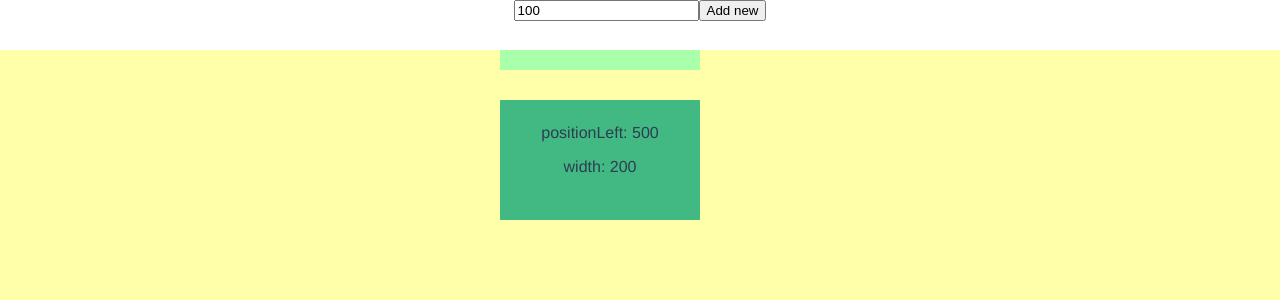
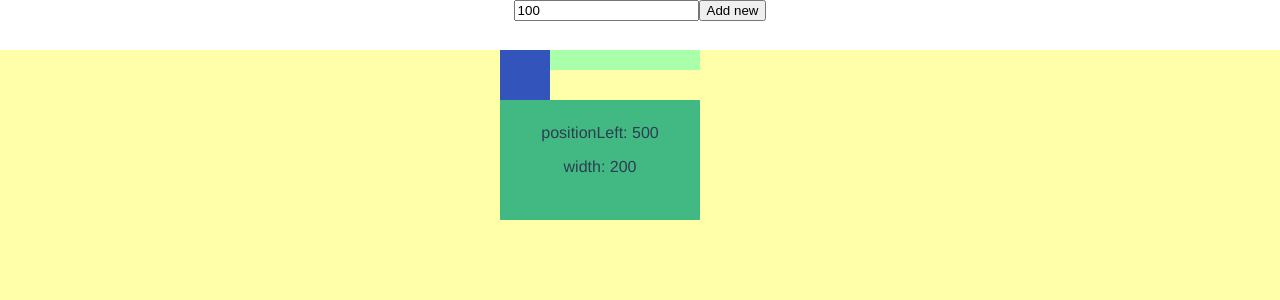
Before and after one commit to vbackeberg/lookattime, a Vue app: page / in a window 1280 px wide. Shown: the top 300 px of the page. Built offline with nearby package versions, Linux system fonts and the light colour scheme.

Commit message:
add timeline zero marke for debuggin purposes

```diff
--- a/src/components/Timeline.vue
+++ b/src/components/Timeline.vue
@@ -3,7 +3,10 @@
     <box v-for="box in boxes" v-bind:key="box.id" v-bind="box"></box>
     <spacer v-bind="spacerHighestBox"></spacer>
     <spacer v-bind="spacerPageEdge"></spacer>
-    <!-- TODO: add timeline zero marker -->
+    <div
+      class="timelineZero"
+      v-bind:style="{ left: timelineZero + 'px' }"
+    ></div>
   </div>
 </template>
 
@@ -45,6 +48,10 @@ export default Vue.extend({
 
     spacerPageEdge(): SpacerModel {
       return store.state.spacerPageEdge;
+    },
+
+    timelineZero(): number {
+      return store.state.timelineZero;
     }
   },
 
@@ -72,4 +79,11 @@ export default Vue.extend({
   overflow-x: scroll;
   position: relative;
 }
+
+.timelineZero {
+  height: 50px;
+  width: 50px;
+  background-color: #35b;
+  position: absolute;
+}
 </style>
```
